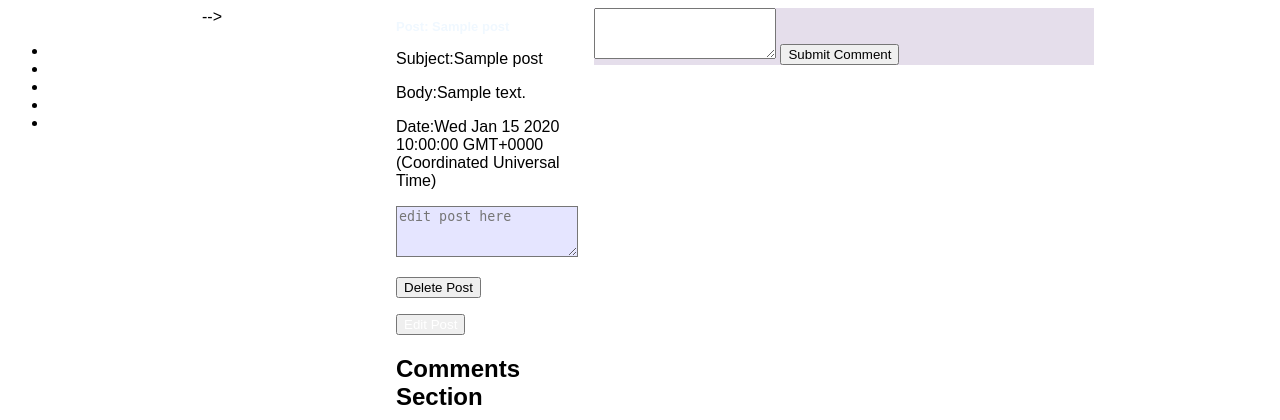
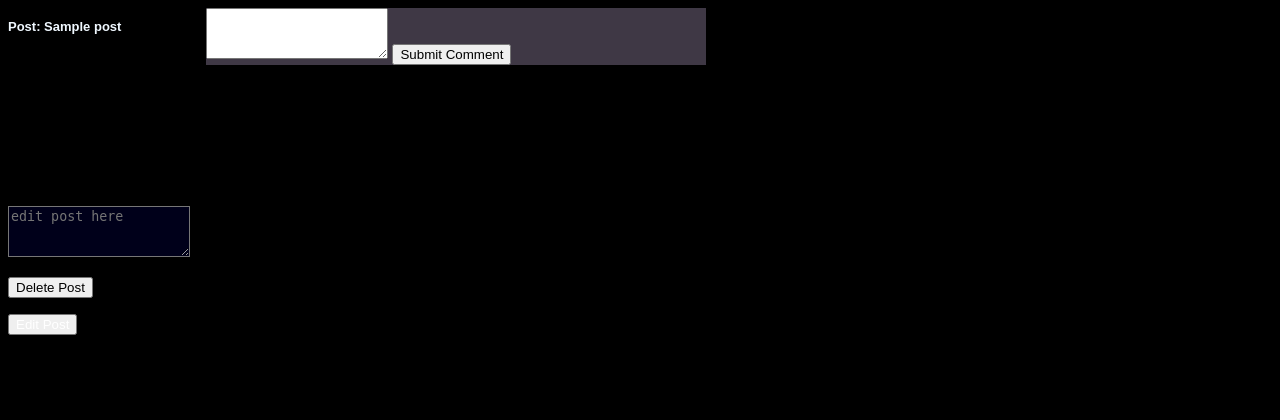
Before and after one commit to maclamour/Project-2-TravelHub, a Node server app: page /travelhub/600000000000000000000001 in a window 1280 px wide. Shown: the top 420 px of the page. Run offline with Node 20, Linux system fonts and the light colour scheme; a user stored in the database is signed in; tables that the repository leaves empty hold one stand-in row (values such as "Sample post"); some libraries are stand-ins or nearby versions.

Commit message:
updated caps and file paths

```diff
--- a/models/THPost.js
+++ b/models/THPost.js
@@ -1,5 +1,5 @@
 const mongoose = require('mongoose');
-const Posts = require('./travelHub_model');
+const Posts = require('./travelhub_model');
 
 const postSchema = new mongoose.Schema({
     title: String,
--- a/models/THcomment.js
+++ b/models/THcomment.js
@@ -1,6 +1,6 @@
 
 const mongoose = require('mongoose');
-const Posts = require('./travelHub_model');
+const Posts = require('./travelhub_model');
 //const comments = require('./comment_model');
 
 const commentSchema = new mongoose.Schema({
--- a/models/index.js
+++ b/models/index.js
@@ -1,9 +1,9 @@
 require("../config/db.connection")
 
 module.exports ={
-    Post: require("./THPost"),
-    Comment: require("./THComment"),
-    User: require("./User"),
+    Post: require("./thpost"),
+    Comment: require("./thcomment"),
+    User: require("./user"),
 }
 
 
--- a/models/travelHub_model.js
+++ b/models/travelHub_model.js
@@ -1,4 +1,4 @@
-const Post = require('./THPost');
+const Post = require('./thpost');
 
 const Posts = [
     {
--- a/package.json
+++ b/package.json
@@ -18,8 +18,7 @@
   "main": "server.js",
   "scripts": {
     "test": "echo \"Error: no test specified\" && exit 1",
-    "start": "node server.js",
-    "postinstall": "bower install"
+    "start": "node server.js"
   },
   "repository": {
     "type": "git",
--- a/public/styles/main.css
+++ b/public/styles/main.css
@@ -1,6 +1,6 @@
 
 body {
-    /* background-color:black; */
+  background-color:black;
   font-family: 'IBM Plex Sans', sans-serif;
   display:grid;
   width: 100%;
--- a/server.js
+++ b/server.js
@@ -16,8 +16,8 @@ require("./config/db.connection");
 
 //CONTROLLER IMPORTS
 const travelHubController = require('./controller/travelHub_controllers.js');
-const commentController = require('./controller/comments_controllers')
-const authController = require('./controller/auth_controllers')
+const commentController = require('./controller/comments_controllers.js')
+const authController = require('./controller/auth_controllers.js')
 // const navLinks = require('./navLinks');
 
 
--- a/views/index.ejs
+++ b/views/index.ejs
@@ -20,7 +20,7 @@ href="https://cdn.jsdelivr.net/npm/bulma@0.9.3/css/bulma.min.css"
                         <%= post.date.toDateString() %>
                     </small>
                 </div>
-                    <p><img class="card-img-bottom img-fluid" src=<%="post.image" %>></p>
+                    <img class="card-img-bottom img-fluid" src="<%=post.image %>">
                     <a href="/travelhub/<%= post._id %>">
                         <%= post.title %>
                     </a>
--- a/views/new.ejs
+++ b/views/new.ejs
@@ -10,7 +10,7 @@
            <li> <label for="title">Title</label><input type="text" name="title" placeholder="title" id="title"/> </li>
            <li><label for="subject">Subject</label><input type="text" name="subject" placeholder="subject" id="subject"/></li>
             <li><label for="body">Body</label><input type="text" name="body" placeholder="body" id="body"/></li>
-            <li><label for="body">Image</label><input type="text" name="body" placeholder="url" id="body"/></li>
+            <li><label for="image">Image</label><input type="text" name="image" placeholder="url" id="image"/></li>
             <button>Submit</button>
         </ul>
         </div>
--- a/views/partials/nav.ejs
+++ b/views/partials/nav.ejs
@@ -11,10 +11,10 @@
     <link rel="preconnect" href="https://fonts.gstatic.com" crossorigin>
     <link href="https://fonts.googleapis.com/css2?family=IBM+Plex+Sans&display=swap" rel="stylesheet">
     <script src="https://kit.fontawesome.com/a076d05399.js" crossorigin="anonymous"></script>
-    <!-- <link rel="stylesheet" href="/styles/main.css" />
+ <link rel="stylesheet" href="/styles/main.css" />
         <script src='/scripts/main.js' defer></script>
     <script src="https://kit.fontawesome.com/a4bc1f89d6.js" crossorigin="anonymous"></script>
-</head> -->
+</head>
 
 <body>
     <section>
@@ -28,9 +28,6 @@
                         </li>
                     <li class="nav-item">
                         <a href="/travelhub/new" class="nav-link">Create Post</a>
-                    </li>
-                    <li class="nav-item">
-                        <a href="#NewCommunity" class="nav-link">Create Community</a>
                     </li>
                     <li class="nav-item">
                             <a href="/register" class="nav-link">User Registeration</a>
```
